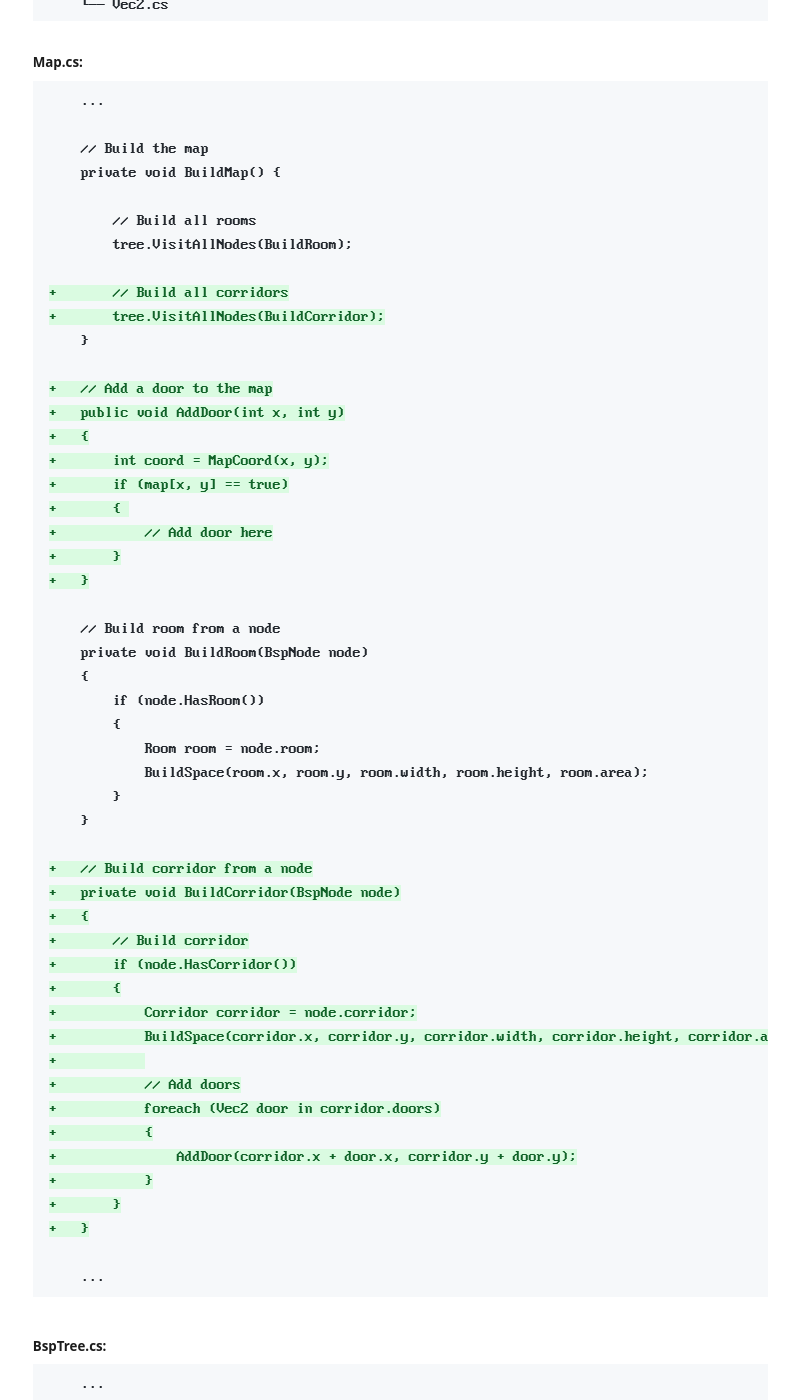
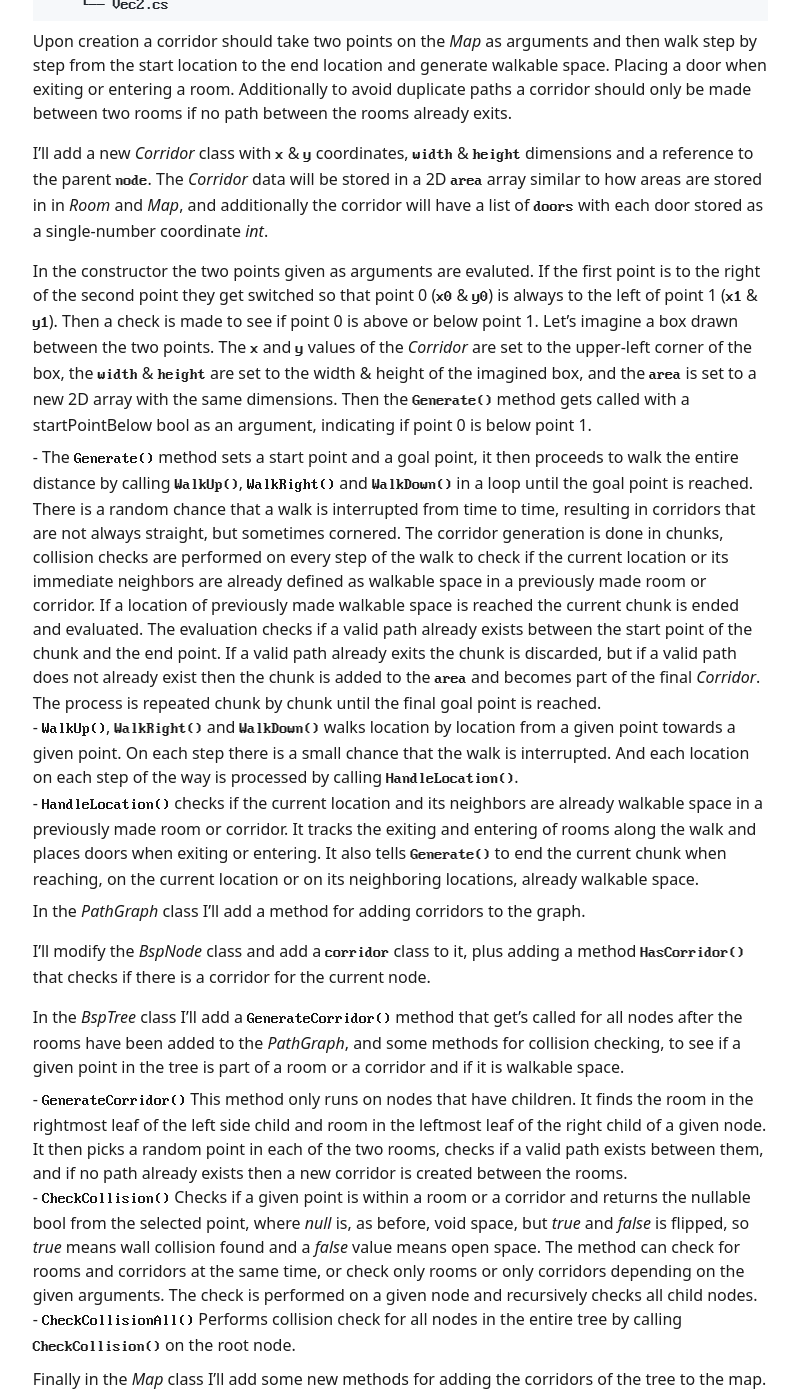
Before and after one commit to casper-borretzen/casper-borretzen.github.io, a Jekyll site: the page built from _posts/2024-06-06-roguelike-devlog4.md, in a window 1280 px wide and 1400 px high, scrolled down 963 px. Shown: the whole window, without its empty margins (320-1119 px from the left). Built offline with Jekyll 4.4.1, drawn with Linux system fonts in a browser that asks for light colours; some of the changed text lies outside the part shown.

Commit message:
devlog 4 edit

```diff
--- a/_posts/2024-06-06-roguelike-devlog4.md
+++ b/_posts/2024-06-06-roguelike-devlog4.md
@@ -14,6 +14,28 @@ Now that some pathfinding algorithms are in place it's time to move on to the ne
 ---
 
 {% include folder_tree.html root="Roguelike" content="Roguelike.csproj,src|BspNode.cs|BspTree.cs|+Corridor.cs|Game.cs|Map.cs|PathGraph.cs|Rand.cs|Room.cs|Vec2.cs" %}
+
+Upon creation a corridor should take two points on the *Map* as arguments and then walk step by step from the start location to the end location and generate walkable space. Placing a door when exiting or entering a room. Additionally to avoid duplicate paths a corridor should only be made between two rooms if no path between the rooms already exits.
+
+I'll add a new *Corridor* class with `x` & `y` coordinates, `width` & `height` dimensions and a reference to the parent `node`. The *Corridor* data will be stored in a 2D `area` array similar to how areas are stored in in *Room* and *Map*, and additionally the corridor will have a list of `doors` with each door stored as a single-number coordinate *int*.
+
+In the constructor the two points given as arguments are evaluted. If the first point is to the right of the second point they get switched so that point 0 (`x0` & `y0`) is always to the left of point 1 (`x1` & `y1`). Then a check is made to see if point 0 is above or below point 1. Let's imagine a box drawn between the two points. The `x` and `y` values of the *Corridor* are set to the upper-left corner of the box, the `width` & `height` are set to the width & height of the imagined box, and the `area` is set to a new 2D array with the same dimensions. Then the `Generate()` method gets called with a startPointBelow bool as an argument, indicating if point 0 is below point 1.
+
+- The `Generate()` method sets a start point and a goal point, it then proceeds to walk the entire distance by calling `WalkUp()`, `WalkRight()` and `WalkDown()` in a loop until the goal point is reached. There is a random chance that a walk is interrupted from time to time, resulting in corridors that are not always straight, but sometimes cornered. The corridor generation is done in chunks, collision checks are performed on every step of the walk to check if the current location or its immediate neighbors are already defined as walkable space in a previously made room or corridor. If a location of previously made walkable space is reached the current chunk is ended and evaluated. The evaluation checks if a valid path already exists between the start point of the chunk and the end point. If a valid path already exits the chunk is discarded, but if a valid path does not already exist then the chunk is added to the `area` and becomes part of the final *Corridor*. The process is repeated chunk by chunk until the final goal point is reached.
+- `WalkUp()`, `WalkRight()` and `WalkDown()` walks location by location from a given point towards a given point. On each step there is a small chance that the walk is interrupted. And each location on each step of the way is processed by calling `HandleLocation()`.
+- `HandleLocation()` checks if the current location and its neighbors are already walkable space in a previously made room or corridor. It tracks the exiting and entering of rooms along the walk and places doors when exiting or entering. It also tells `Generate()` to end the current chunk when reaching, on the current location or on its neighboring locations, already walkable space.
+
+In the *PathGraph* class I'll add a method for adding corridors to the graph.
+
+I'll modify the *BspNode* class and add a `corridor` class to it, plus adding a method `HasCorridor()` that checks if there is a corridor for the current node.
+
+In the *BspTree* class I'll add a `GenerateCorridor()` method that get's called for all nodes after the rooms have been added to the *PathGraph*, and some methods for collision checking, to see if a given point in the tree is part of a room or a corridor and if it is walkable space.
+
+- `GenerateCorridor()` This method only runs on nodes that have children. It finds the room in the rightmost leaf of the left side child and room in the leftmost leaf of the right child of a given node. It then picks a random point in each of the two rooms, checks if a valid path exists between them, and if no path already exists then a new corridor is created between the rooms.
+- `CheckCollision()` Checks if a given point is within a room or a corridor and returns the nullable bool from the selected point, where *null* is, as before, void space, but *true* and *false* is flipped, so *true* means wall collision found and a *false* value means open space. The method can check for rooms and corridors at the same time, or check only rooms or only corridors depending on the given arguments. The check is performed on a given node and recursively checks all child nodes.
+- `CheckCollisionAll()` Performs collision check for all nodes in the entire tree by calling `CheckCollision()` on the root node.
+
+Finally in the *Map* class I'll add some new methods for adding the corridors of the tree to the map.
 
 <div class="block-title">Map.cs:</div>
 
```
Also changed, not shown: other parts of _posts/2024-06-06-roguelike-devlog4.md (+1 -1 lines), _posts/2024-06-05-roguelike-devlog3.md (+1 -1 lines).
